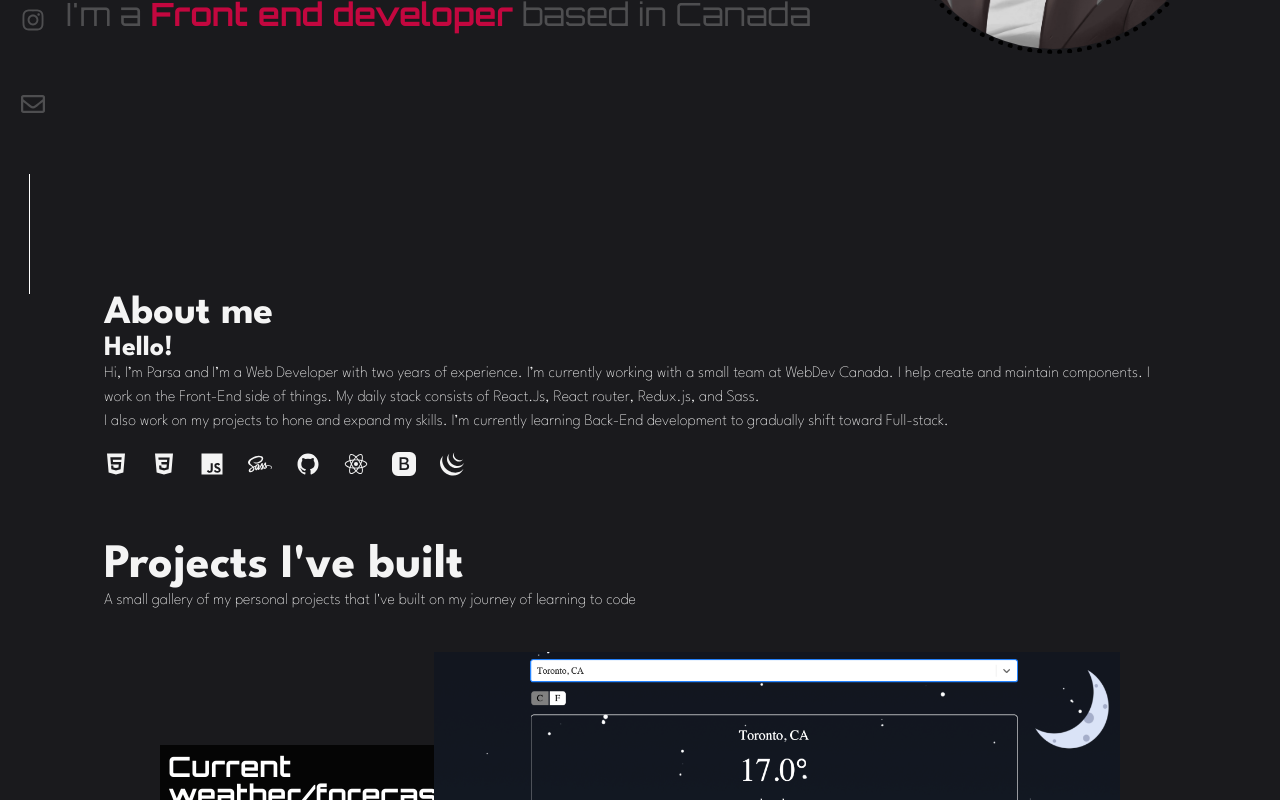
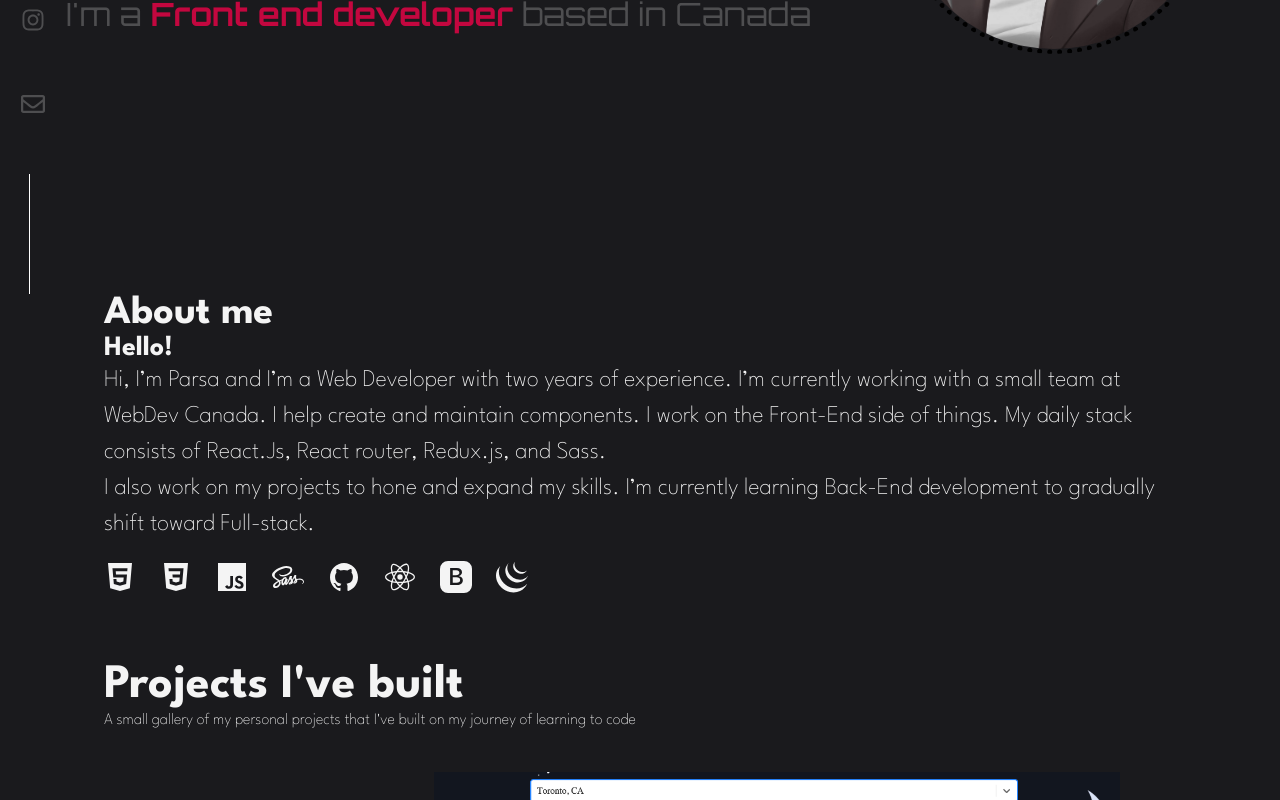
Before and after one commit to Parsa-Parishan/My-Portfolio, a React (Create React App) app: page / in a window 1280 px wide. Shown: the part 506-1306 px from the top of the page. Built offline with nearby package versions, Linux system fonts and the light colour scheme; a web font is replaced by a local one.

Commit message:
change about me font size

```diff
--- a/src/styles/main.css
+++ b/src/styles/main.css
@@ -653,7 +653,7 @@ main .my-skills p {
 main .my-skills .tools ul li {
   display: inline;
   margin-right: 1.5rem;
-  font-size: 1.5rem;
+  font-size: 2rem;
 }
 
 main .my-skills .tools ul .tool {
@@ -910,6 +910,10 @@ main .my-portfolio .container article .about-project .btns button a:visited {
   opacity: 1;
 }
 
+.my-info p {
+  font-size: 1.5rem;
+}
+
 footer {
   margin-block: 3rem;
 }
--- a/src/styles/sass/components/_about-me.scss
+++ b/src/styles/sass/components/_about-me.scss
@@ -28,7 +28,7 @@ main {
         li {
           display: inline;
           margin-right: 1.5rem;
-          font-size: 1.5rem;
+          font-size: 2rem;
         }
         .tool {
           transition: all 0.1s linear;
@@ -250,3 +250,9 @@ main {
   transform: translateY(0);
   opacity: 1;
 }
+
+.my-info {
+  p {
+    font-size: 1.5rem;
+  }
+}
```
Also changed, not shown: 1 other file (tests, documents, lock files or other folders).
